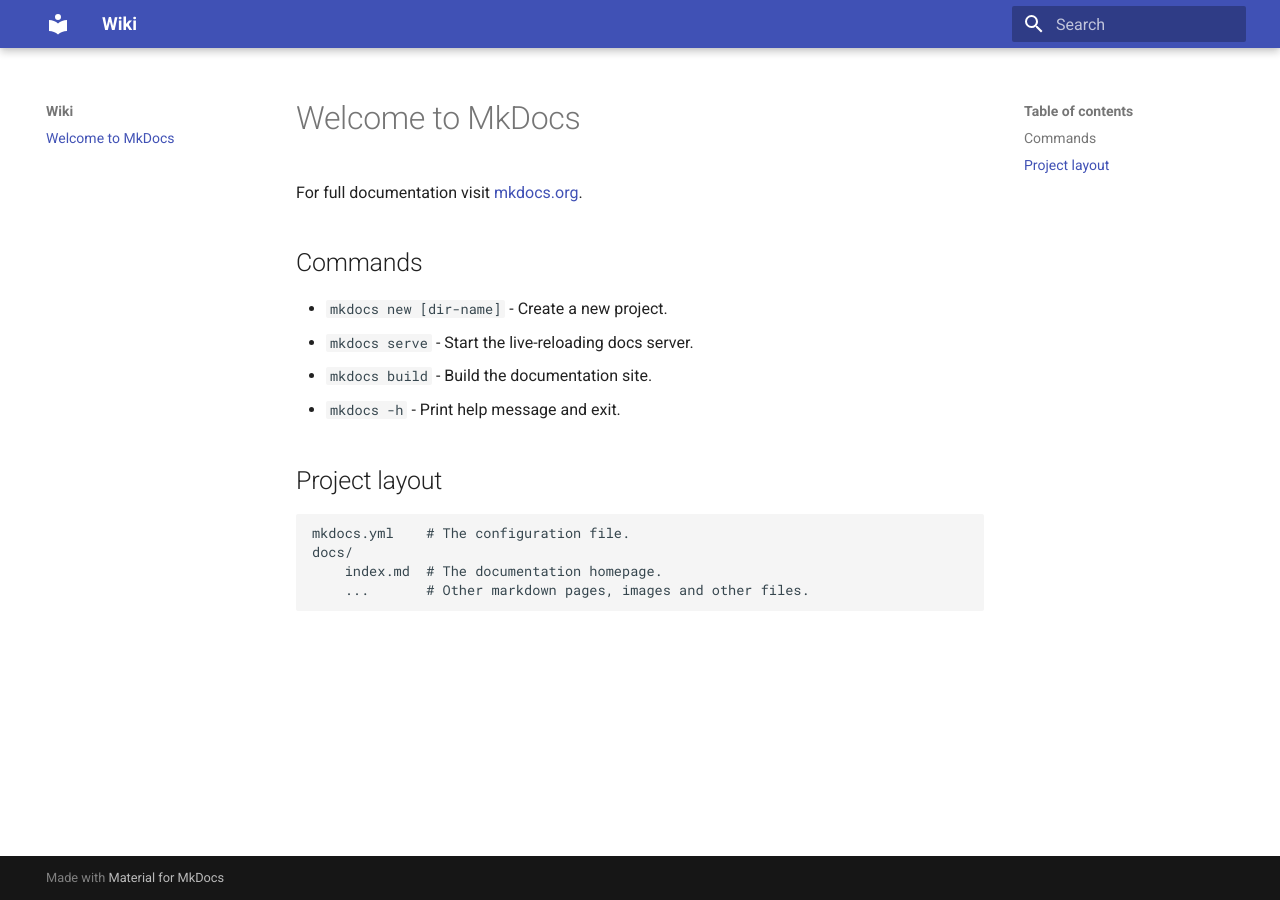
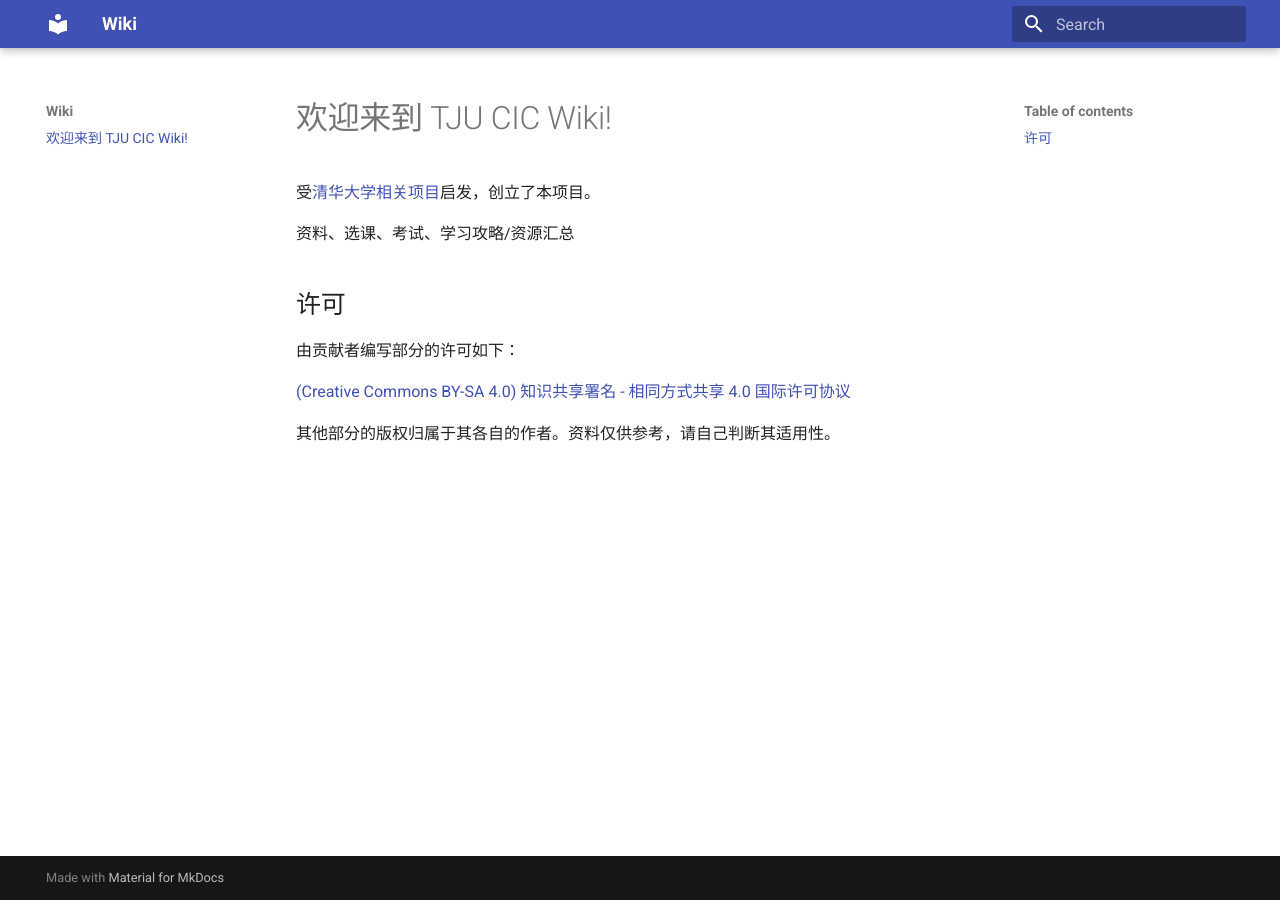
Before and after one commit to TJUCS/TJU-CIC-Wiki, an MkDocs documentation site: the page built from docs/index.md, in a window 1280 px wide. Built offline with MkDocs 1.6.1 and Material for MkDocs 9.7.7, drawn with Linux system fonts in a browser that asks for light colours.

Commit message:
更新首页介绍

```diff
--- a/docs/index.md
+++ b/docs/index.md
@@ -1,17 +1,13 @@
-# Welcome to MkDocs
+# 欢迎来到 TJU CIC Wiki!
 
-For full documentation visit [mkdocs.org](https://www.mkdocs.org).
+受[清华大学相关项目](https://github.com/PKUanonym/REKCARC-TSC-UHT)启发，创立了本项目。
 
-## Commands
+资料、选课、考试、学习攻略/资源汇总
 
-* `mkdocs new [dir-name]` - Create a new project.
-* `mkdocs serve` - Start the live-reloading docs server.
-* `mkdocs build` - Build the documentation site.
-* `mkdocs -h` - Print help message and exit.
+## 许可
 
-## Project layout
+由贡献者编写部分的许可如下：
 
-    mkdocs.yml    # The configuration file.
-    docs/
-        index.md  # The documentation homepage.
-        ...       # Other markdown pages, images and other files.
+[(Creative Commons BY-SA 4.0) 知识共享署名 - 相同方式共享 4.0 国际许可协议](https://creativecommons.org/licenses/by-nc-sa/4.0/deed.zh)
+
+其他部分的版权归属于其各自的作者。资料仅供参考，请自己判断其适用性。
```
